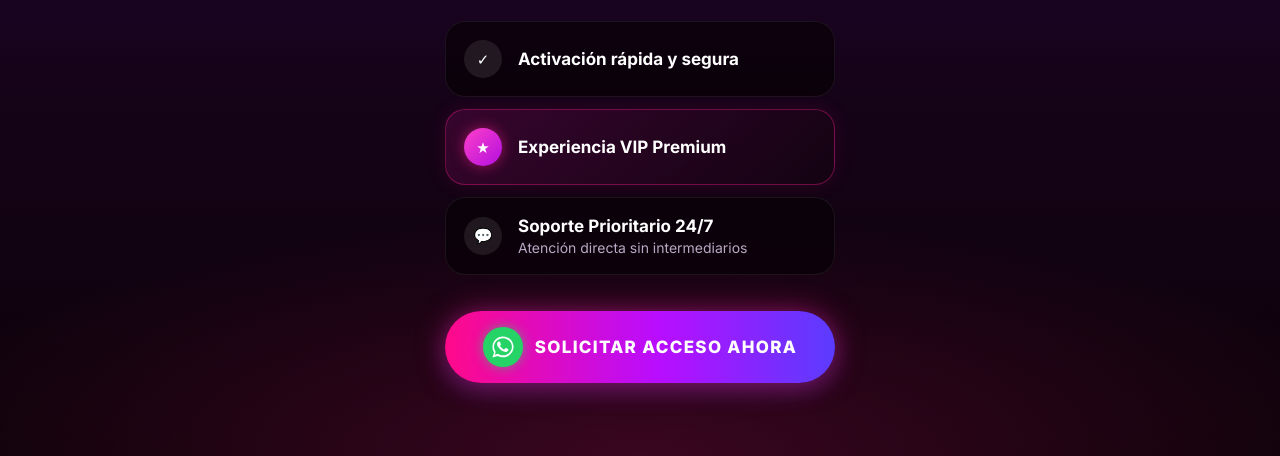
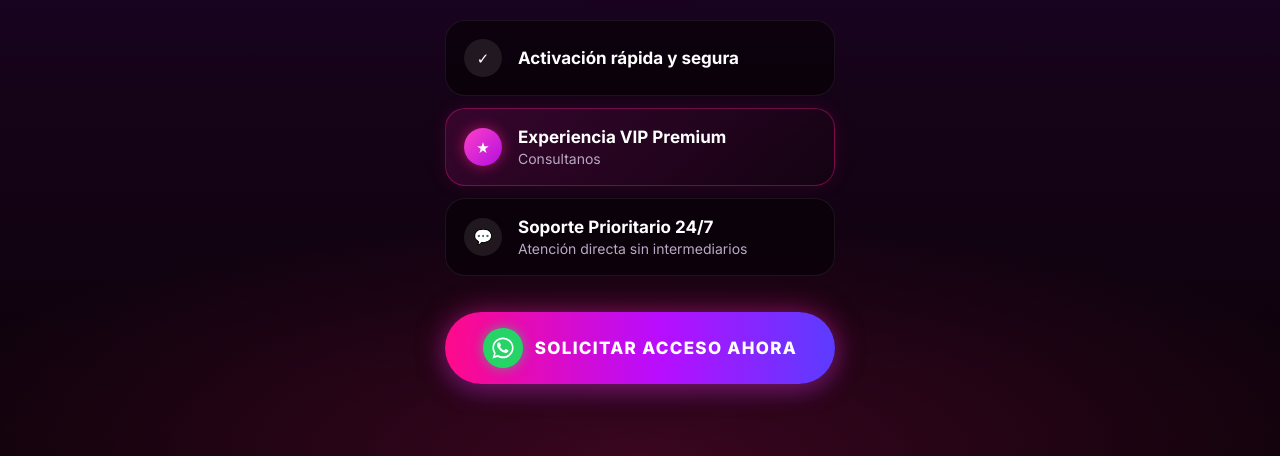
Before and after one commit to galvanemma777-afk/ORUS-NEW, a plain HTML site: page index.html in a window 1280 px wide. Shown: the part 344-800 px from the top of the page. Drawn offline with Linux system fonts and the light colour scheme.

Commit message:
Agregar 'Consultanos' bajo Experiencia VIP Premium
Co-Authored-By: Claude Opus 5.5 <noreply@anthropic.com>
Claude-Session: https://claude.ai/code/session_011TG158q76E73eRUkU6oo9P

```diff
--- a/index.html
+++ b/index.html
@@ -256,6 +256,7 @@ src="https://www.facebook.com/tr?id=1018311190573332&ev=PageView&noscript=1"
         <div class="icon">★</div>
         <div>
           <h3>Experiencia VIP Premium</h3>
+          <p>Consultanos</p>
         </div>
       </div>
 
```
